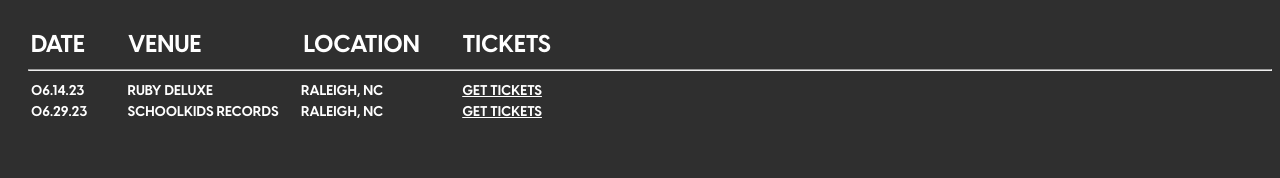
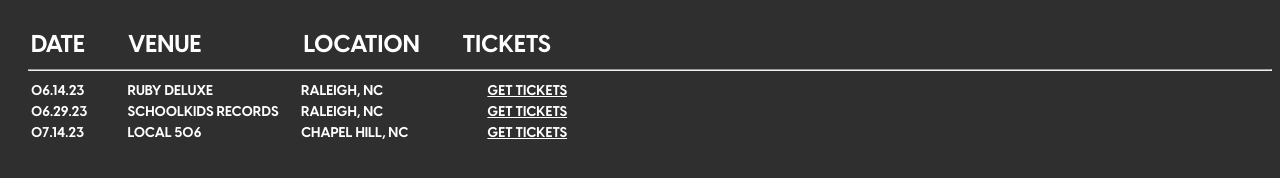
Before and after one commit to 2by4hor/FoundiT, a plain HTML site: page Pages/Main/Tour.html in a window 1280 px wide. Drawn offline with Linux system fonts and the light colour scheme.

Commit message:
Added Local 506 show

```diff
--- a/Pages/Main/Tour.html
+++ b/Pages/Main/Tour.html
@@ -25,6 +25,13 @@
     <td>RALEIGH, NC</td>
 	<td><a style="padding-left: 75px; color: white;" target="_blank" href="https://www.etix.com/ticket/p/8218293/blind-path-booking-presents-blurryweymouthfounditso-far-so-sick-raleigh-schoolkids-records-raleighnc">GET TICKETS</a>
   </tr>
+    <tr class="table-sub">
+    <td>07.14.23</td>
+    <td>LOCAL 506</td>
+    <td>CHAPEL HILL, NC</td>
+	<td><a style="padding-left: 75px; color: white;" target="_blank" href="https://www.etix.com/ticket/p/4600470/to-begin-a-new-wwith-clarityfound-it11-to-midnight-chapel-hill-local-506?cobrand=LOCAL560&partner_id=240">GET TICKETS</a>
+  </tr>
+
 
 </table>
 	</div>
```
